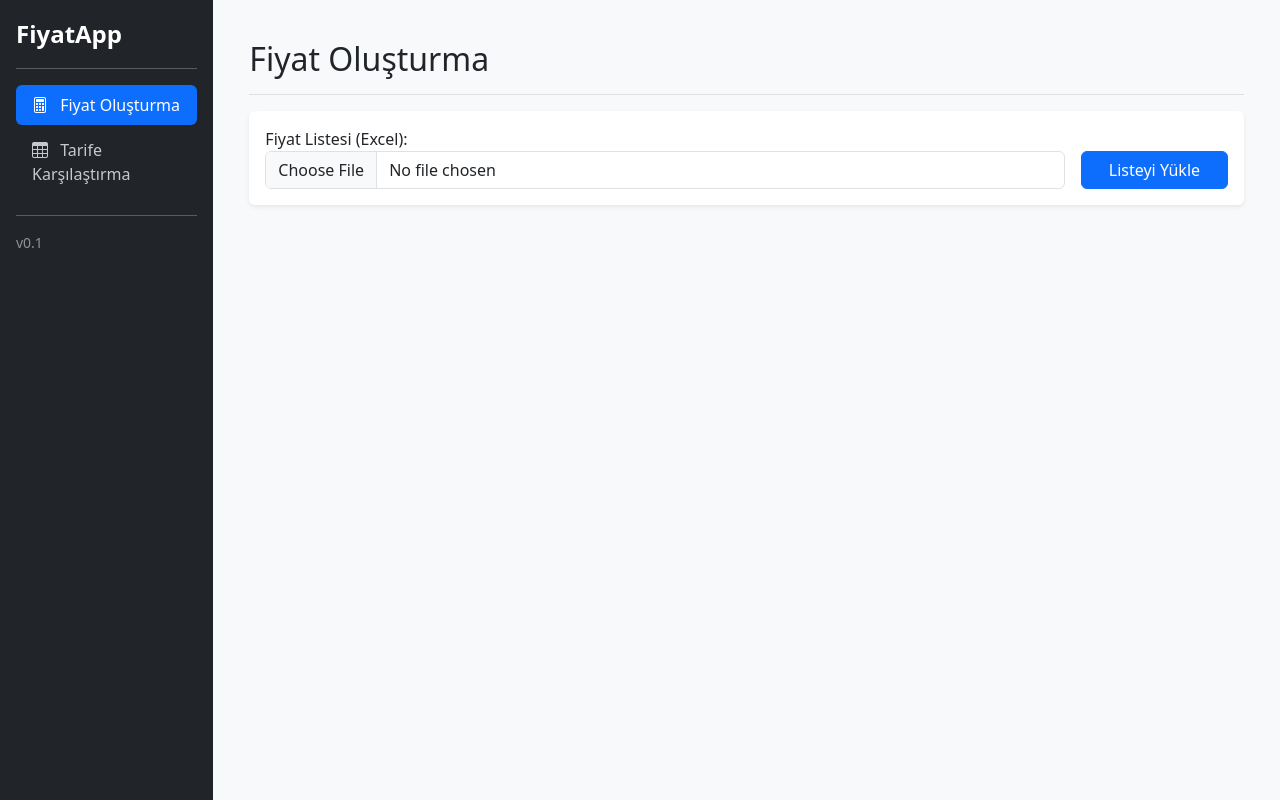
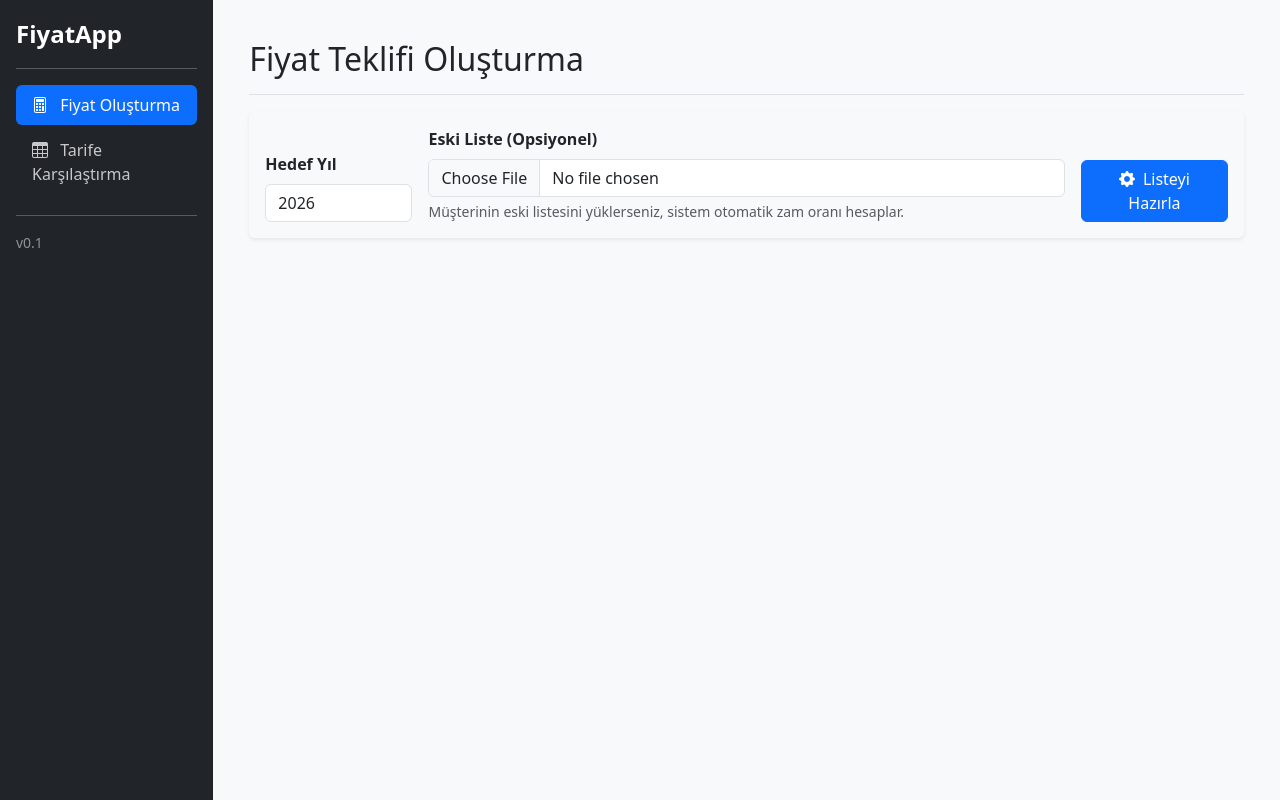
Before and after one commit to hursat/fiyatlandirma_uygulamasi, a Django app: page / in a window 1280 px wide. Run offline with Django 5.2, Linux system fonts and the light colour scheme.

Commit message:
fiyat oluşturma kısmı yapıldı fakat düzeltilmesi gerekenler var

```diff
--- a/core/forms.py
+++ b/core/forms.py
@@ -1,5 +1,6 @@
 from django import forms
 from .models import TarifeDosyasi
+from datetime import datetime
 
 class TarifeYuklemeForm(forms.ModelForm):
     class Meta:
@@ -10,5 +11,14 @@ class TarifeYuklemeForm(forms.ModelForm):
             'yeni_yil_dosyasi': forms.FileInput(attrs={'class': 'form-control', 'accept': '.xlsx, .xls'}),
         }
 
-class FiyatListesiYuklemeForm(forms.Form):
-    dosya = forms.FileField(label="Fiyat Listesi (Excel)", widget=forms.FileInput(attrs={'class': 'form-control'}))
+class FiyatListesiOlusturmaForm(forms.Form):
+    yil = forms.IntegerField(
+        label="Hedef Yıl (Örn: 2025)",
+        initial=datetime.now().year,
+        widget=forms.NumberInput(attrs={'class': 'form-control'})
+    )
+    dosya = forms.FileField(
+        label="Eski Müşteri Listesi (Opsiyonel - Güncelleme için)",
+        required=False,
+        widget=forms.FileInput(attrs={'class': 'form-control'})
+    )
--- a/core/templates/core/fiyat_olusturma.html
+++ b/core/templates/core/fiyat_olusturma.html
@@ -3,23 +3,30 @@
 {% block content %}
 <div class="container-fluid">
     <div class="d-flex justify-content-between align-items-center pt-3 pb-2 mb-3 border-bottom">
-        <h1 class="h2">Fiyat Oluşturma</h1>
+        <h1 class="h2">Fiyat Teklifi Oluşturma</h1>
     </div>
 
     {% if hata %}
         <div class="alert alert-danger">{{ hata }}</div>
     {% endif %}
 
-    <div class="card shadow-sm border-0 mb-4">
+    <div class="card shadow-sm border-0 mb-4 bg-light">
         <div class="card-body">
             <form method="post" enctype="multipart/form-data" class="row g-3 align-items-end">
                 {% csrf_token %}
-                <div class="col-md-10">
-                    {{ form.dosya.label_tag }}
+                <div class="col-md-2">
+                    <label class="form-label fw-bold">Hedef Yıl</label>
+                    {{ form.yil }}
+                </div>
+                <div class="col-md-8">
+                    <label class="form-label fw-bold">Eski Liste (Opsiyonel)</label>
                     {{ form.dosya }}
+                    <div class="form-text">Müşterinin eski listesini yüklerseniz, sistem otomatik zam oranı hesaplar.</div>
                 </div>
                 <div class="col-md-2">
-                    <button type="submit" class="btn btn-primary w-100">Listeyi Yükle</button>
+                    <button type="submit" class="btn btn-primary w-100">
+                        <i class="bi bi-gear-fill me-2"></i>Listeyi Hazırla
+                    </button>
                 </div>
             </form>
         </div>
@@ -27,35 +34,71 @@
 
     {% if veriler %}
     <div class="card shadow-sm border-0">
+        <div class="card-header bg-white py-3 d-flex justify-content-between align-items-center">
+            <h5 class="mb-0 text-secondary fw-bold">Fiyat Listesi Önizleme</h5>
+            <button class="btn btn-success" disabled title="Henüz aktif değil">
+                <i class="bi bi-file-earmark-excel me-2"></i>Excel İndir
+            </button>
+        </div>
+
         <div class="table-responsive">
-            <table class="table table-hover table-bordered align-middle mb-0">
+            <table class="table table-hover table-bordered align-middle mb-0" style="font-size: 0.9rem;">
                 <thead class="table-dark sticky-top">
                     <tr>
                         <th style="width: 10%">Kod</th>
-                        <th style="width: 40%">Hizmet</th>
-                        <th style="width: 15%" class="text-end">Eski Fiyat</th>
-                        <th style="width: 15%" class="text-center">% Değişim</th>
-                        <th style="width: 20%" class="text-end">Yeni Fiyat</th>
+                        <th style="width: 35%">Hizmet Adı</th>
+                        <th style="width: 12%" class="text-end">Müşteri Eski</th>
+                        <th style="width: 12%" class="text-end text-warning">Asgari (Ref)</th>
+                        <th style="width: 12%" class="text-center">Artış %</th>
+                        <th style="width: 14%" class="text-end">Yeni Teklif</th>
+                        <th style="width: 5%" class="text-center">Durum</th>
                     </tr>
                 </thead>
                 <tbody>
                     {% for satir in veriler %}
-                    <tr>
+                        {% if satir.is_header %}
+                            <tr class="table-secondary">
+                                <td class="fw-bold text-center bg-warning-subtle">{{ satir.kod }}</td>
+                                <td colspan="6" class="fw-bold bg-warning-subtle ps-3">{{ satir.aciklama }}</td>
+                            </tr>
+                        {% else %}
+                            <tr class="veri-satiri {% if satir.durum == 'Yeni Hizmet' %}table-info{% endif %}">
                                 <td class="fw-bold text-primary">{{ satir.kod }}</td>
                                 <td>{{ satir.hizmet }}</td>
 
-                        <td class="text-end" data-fiyat="{{ satir.eski_fiyat }}">
-                            {{ satir.eski_fiyat|floatformat:2 }} TL
+                                <td class="text-end text-muted" data-eski="{{ satir.musteri_eski_fiyat }}">
+                                    {% if satir.musteri_eski_fiyat > 0 %}
+                                        {{ satir.musteri_eski_fiyat|floatformat:2 }} TL
+                                    {% else %}
+                                        -
+                                    {% endif %}
                                 </td>
 
-                        <td>
-                            <input type="number" step="0.01" class="form-control form-control-sm text-center degisim-input" placeholder="0">
+                                <td class="text-end text-secondary small">
+                                    {{ satir.asgari_ucret|floatformat:2 }} TL
                                 </td>
 
-                        <td class="text-end fw-bold text-success yeni-fiyat-hucre">
-                            {{ satir.eski_fiyat|floatformat:2 }} TL
+                                <td class="p-1">
+                                    <input type="number" step="0.01" class="form-control form-control-sm text-center fw-bold text-primary yuzde-input"
+                                           value="{{ satir.uygulanan_artis_yuzde|stringformat:'.2f' }}">
+                                </td>
+
+                                <td class="p-1">
+                                    <input type="number" step="0.01" class="form-control form-control-sm text-end fw-bold text-success fiyat-input"
+                                           value="{{ satir.onerilen_fiyat|stringformat:'.2f' }}">
+                                </td>
+
+                                <td class="text-center">
+                                    {% if satir.durum == 'Yeni Hizmet' %}
+                                        <span class="badge bg-info text-dark">Yeni</span>
+                                    {% elif satir.durum == 'Eşleşen' %}
+                                        <span class="badge bg-success">Eşleşti</span>
+                                    {% else %}
+                                        <span class="badge bg-secondary">Std</span>
+                                    {% endif %}
                                 </td>
                             </tr>
+                        {% endif %}
                     {% endfor %}
                 </tbody>
             </table>
@@ -66,27 +109,45 @@
 
 <script>
     document.addEventListener('DOMContentLoaded', function() {
-        // Tüm değişim inputlarını seç
-        const inputs = document.querySelectorAll('.degisim-input');
+        // Tüm veri satırlarını dinle
+        const rows = document.querySelectorAll('.veri-satiri');
 
-        inputs.forEach(input => {
-            input.addEventListener('input', function() {
-                // Hangi satırda olduğumuzu bul
-                const row = this.closest('tr');
+        rows.forEach(row => {
+            const yuzdeInput = row.querySelector('.yuzde-input');
+            const fiyatInput = row.querySelector('.fiyat-input');
 
-                // Eski fiyatı al (data-fiyat özelliğinden ham sayıyı alıyoruz)
-                const eskiFiyat = parseFloat(row.querySelector('td[data-fiyat]').getAttribute('data-fiyat').replace(',', '.'));
+            // Eski fiyatı al (Eğer 0 ise, hesaplama bazını Asgari Ücret veya mevcut fiyat olarak alacağız)
+            // Lojik: Eğer müşteri eski fiyatı varsa baz odur. Yoksa baz yoktur, yüzdeyi fiyattan hesaplarız.
+            let bazFiyat = parseFloat(row.querySelector('td[data-eski]').getAttribute('data-eski').replace(',', '.'));
 
-                // Girilen yüzdeyi al
+            // Eğer eski fiyat yoksa (Yeni Hizmetse), baz fiyat o anki hesaplanan fiyattır (Referans kaybolur)
+            // Bu yüzden "Sıfırdan Oluşturma" modunda % değişimi biraz anlamsız olabilir ama yine de formül kuralım.
+            const eskiFiyatVar = bazFiyat > 0;
+
+            // 1. Yüzde Değişince -> Fiyatı Güncelle
+            yuzdeInput.addEventListener('input', function() {
+                if (!eskiFiyatVar) return; // Eski fiyat yoksa yüzde neye göre artacak? (Bu kısıtlamayı konuşabiliriz)
+
                 let yuzde = parseFloat(this.value);
                 if (isNaN(yuzde)) yuzde = 0;
 
-                // Yeni fiyatı hesapla: Eski + (Eski * Yüzde / 100)
-                const yeniFiyat = eskiFiyat + (eskiFiyat * yuzde / 100);
+                let yeniFiyat = bazFiyat * (1 + (yuzde / 100));
+                fiyatInput.value = yeniFiyat.toFixed(2);
+            });
 
-                // Ekrana yazdır (Türkçe formatında: virgüllü)
-                row.querySelector('.yeni-fiyat-hucre').innerText =
-                    yeniFiyat.toLocaleString('tr-TR', { minimumFractionDigits: 2, maximumFractionDigits: 2 }) + ' TL';
+            // 2. Fiyat Değişince -> Yüzdeyi Güncelle
+            fiyatInput.addEventListener('input', function() {
+                let yeniFiyat = parseFloat(this.value);
+                if (isNaN(yeniFiyat)) yeniFiyat = 0;
+
+                if (eskiFiyatVar) {
+                    // Eski fiyata göre yüzdesini bul: ((Yeni - Eski) / Eski) * 100
+                    let yeniYuzde = ((yeniFiyat - bazFiyat) / bazFiyat) * 100;
+                    yuzdeInput.value = yeniYuzde.toFixed(2);
+                } else {
+                    // Eski fiyat yoksa yüzdeyi 0 yap veya boş bırak
+                    yuzdeInput.value = 0;
+                }
             });
         });
     });
--- a/core/views.py
+++ b/core/views.py
@@ -1,7 +1,7 @@
 from django.shortcuts import render, redirect
 from django.db import transaction
-from .forms import TarifeYuklemeForm, FiyatListesiYuklemeForm
-from .services import tarifeleri_karsilastir
+from .forms import TarifeYuklemeForm, FiyatListesiOlusturmaForm
+from .services import tarifeleri_karsilastir, fiyat_listesi_hazirla
 from .models import HizmetListesi, TarifeKarsilastirma
 import pandas as pd
 from decimal import Decimal
@@ -12,7 +12,7 @@ GRUP_TANIMLARI = {
     'TR': 'Transit İşlemleri',
     'ANT': 'Antrepo İşlemleri',
     'DAN': 'Danışmanlık İşlemleri',
-    'ÖZ': 'Özellik Arz Eden İşlemler', # SB de buraya dahil olacak
+    'ÖZ': 'Özellik Arz Eden İşlemler',
     'TRM': 'Tarım İşlemleri',
     'TSE': 'TSE/Tareks İşlemleri',
     'Uİ': 'Uzlaşma & İtiraz İşlemleri',
@@ -35,55 +35,53 @@ def fiyat_duzelt(deger):
         return 0.0
 
 def anasayfa(request):
-    """Fiyat Oluşturma Sayfası"""
+    """Fiyat Oluşturma ve Teklif Hazırlama Sayfası"""
     veriler = []
     hata = None
-    form = FiyatListesiYuklemeForm()
+    form = FiyatListesiOlusturmaForm() # Artık yıl ve dosya alan form
 
     if request.method == 'POST':
-        form = FiyatListesiYuklemeForm(request.POST, request.FILES)
+        form = FiyatListesiOlusturmaForm(request.POST, request.FILES)
         if form.is_valid():
-            dosya = request.FILES['dosya']
+            hedef_yil = form.cleaned_data['yil']
+            dosya = request.FILES.get('dosya') # Dosya varsa al, yoksa None
+
             try:
-                # 1. Dosyayı Oku
-                df = pd.read_excel(dosya, dtype=str)
+                # 1. Servisten ham verileri al
+                path = dosya if dosya else None
+                ham_liste = fiyat_listesi_hazirla(hedef_yil, path)
 
-                # 2. Sütun isimlerindeki sağ/sol boşlukları temizle (Örn: "KOD " -> "KOD")
-                df.columns = df.columns.str.strip()
+                # 2. Başlık Satırlarını Ekle (Görsel Gruplama)
+                gosterim_listesi = []
+                son_grup = None
 
-                # Excel'den okunan sütun listesi
-                mevcut_sutunlar = df.columns.tolist()
+                for satir in ham_liste:
+                    # Kodu analiz et
+                    kod = str(satir['kod']).strip()
+                    prefix = kod.split('-')[0] if '-' in kod else kod
+                    grup_kodu = 'ÖZ' if prefix in ['ÖZ', 'SB'] else prefix
 
-                # 3. DOĞRUDAN SÜTUN BELİRLEME
-                # Excel dosyasındaki başlıklar tam olarak bunlarsa çalışır:
-                hedef_kod = 'KOD'
-                hedef_hizmet = 'HİZMET KONUSU'
-                hedef_fiyat = '2024 Yılı Ücretlendirme'
+                    # Grup değiştiyse Başlık Ekle
+                    if grup_kodu != son_grup:
+                        aciklama = GRUP_TANIMLARI.get(grup_kodu, f'{grup_kodu} İşlemleri')
+                        gosterim_listesi.append({
+                            'is_header': True,
+                            'kod': grup_kodu,
+                            'aciklama': aciklama
+                        })
+                        son_grup = grup_kodu
 
-                # Bu sütunlar var mı kontrol et
-                if hedef_kod not in mevcut_sutunlar or hedef_hizmet not in mevcut_sutunlar or hedef_fiyat not in mevcut_sutunlar:
-                    hata = f"Beklenen sütunlar bulunamadı!\nAranan: {hedef_kod}, {hedef_hizmet}, {hedef_fiyat}\nDosyadakiler: {mevcut_sutunlar}"
-                else:
-                    # 4. Verileri Doğrudan Çek
-                    for index, row in df.iterrows():
-                        # Kod ve Hizmet Konusu boşsa atla
-                        if pd.isna(row[hedef_kod]) and pd.isna(row[hedef_hizmet]):
-                            continue
+                    # Normal veriyi ekle
+                    satir['is_header'] = False
+                    gosterim_listesi.append(satir)
 
-                        ham_fiyat = row[hedef_fiyat]
-                        temiz_fiyat = fiyat_duzelt(ham_fiyat)
+                veriler = gosterim_listesi
 
-                        veriler.append({
-                            'kod': row[hedef_kod],
-                            'hizmet': row[hedef_hizmet],
-                            'eski_fiyat': temiz_fiyat,
-                        })
-
-                    if not veriler:
-                        hata = "Veri okunamadı. Satırların dolu olduğundan emin olun."
+                if not veriler:
+                    hata = f"{hedef_yil} yılına ait veritabanında hizmet bulunamadı. Lütfen önce Tarifeleri yükleyin."
 
             except Exception as e:
-                hata = f"Kritik Hata: {str(e)}"
+                hata = f"Hesaplama hatası: {str(e)}"
 
     return render(request, 'core/fiyat_olusturma.html', {
         'form': form,
```
Also changed, not shown: core/services.py (+110 -0 lines). Lines whose indentation alone changed are shown as unchanged.
